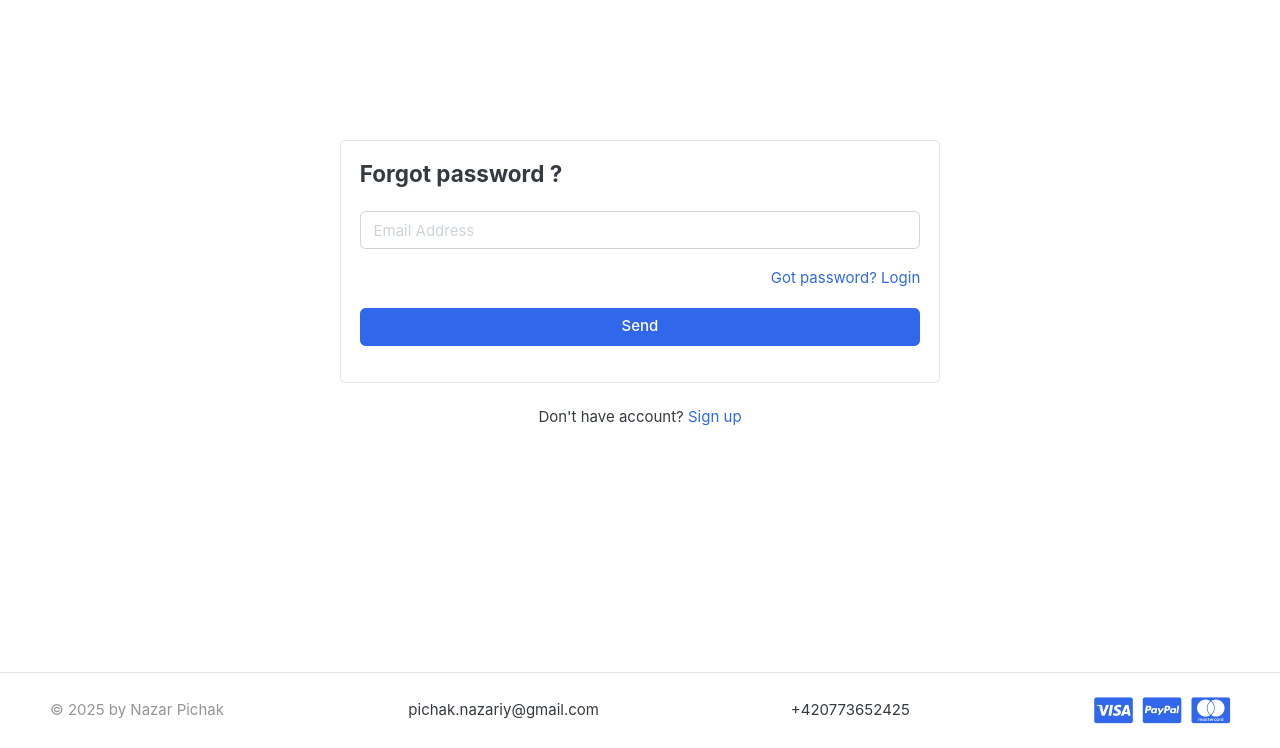
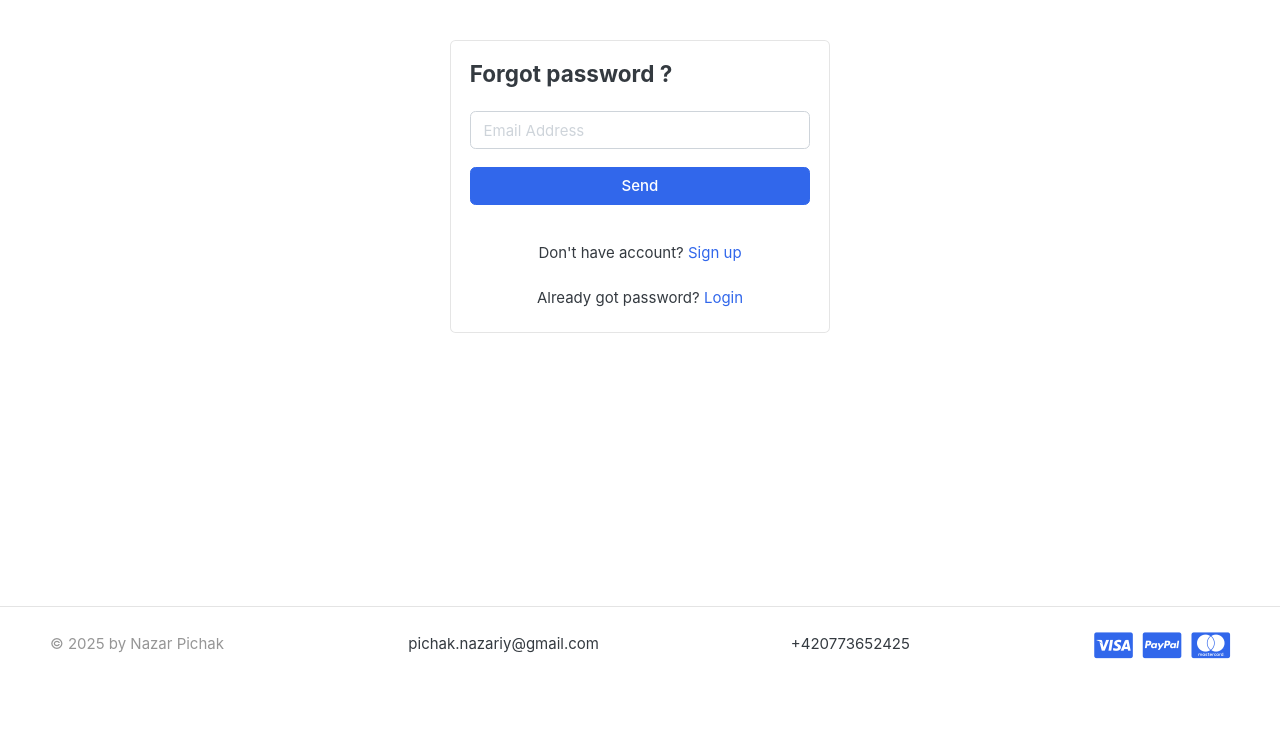
Before and after one commit to Nazar-Pichak/e-commerce-django, a Django app: page /accounts/forgot_password/ in a window 1280 px wide. Shown: the part 118-866 px from the top of the page. After the commit the page ends 777 px from the top, so only its background shows below. Run offline with Django 3.2, Linux system fonts and the light colour scheme; data that the repository does not hold is empty; some libraries are stand-ins or nearby versions; some web fonts are replaced.

Commit message:
fix bugs and global updates

```diff
--- a/templates/accounts/forgot_password.html
+++ b/templates/accounts/forgot_password.html
@@ -1,20 +1,16 @@
 {% extends 'base.html' %}
 
 {% block content %}
-  <section class="section-conten padding-y" style="min-height: 84vh">
-    <div class="card mx-auto" style="max-width: 600px; margin-top: 100px">
-      <div class="card-body">
+  <section class="section-conten padding-y">
+    <div class="container">
+      <div class="card mx-auto" style="max-width: 380px">
+        <div class="card-body">
         {% include 'includes/alerts.html' %}
         <h4 class="card-title mb-4">Forgot password ?</h4>
         <form action="{% url 'forgot_password' %}" method="POST">
           {% csrf_token %}
           <div class="form-group">
             <input type="email" class="form-control" placeholder="Email Address" name="email" />
-          </div>
-          <!-- form-group// -->
-
-          <div class="form-group">
-            <a href="{% url 'login' %}" class="float-right"><span>Got password?</span> Login</a>
           </div>
           <!-- form-group form-check .// -->
           <div class="form-group">
@@ -24,10 +20,9 @@
         </form>
       </div>
       <!-- card-body.// -->
+      <p class="text-center mb-4">Don't have account? <a href="{% url 'register' %}">Sign up</a></p>
+      <p class="text-center mb-4">Already got password?<a href="{% url 'login' %}"> Login</a></p>
     </div>
-    <p class="text-center mt-4">
-      Don't have account? <a href="{% url 'register' %}">Sign up</a>
-    </p>
-    <br /><br />
+  </div>
   </section>
 {% endblock %}
--- a/templates/accounts/register.html
+++ b/templates/accounts/register.html
@@ -63,9 +63,9 @@
       {{form.non_field_errors}}
     </article>
     <!-- card-body.// -->
+    <p class="text-center mb-4">Already have an account? <a href="{% url "login" %}">Log In</a></p>
   </div>
   <!-- card .// -->
-  <p class="text-center mt-4">Already have an account? <a href="{% url "login" %}">Log In</a></p>
   <br /><br />
 </div>
 </section>
```
Also changed, not shown: templates/accounts/login.html (+2 -6 lines).
